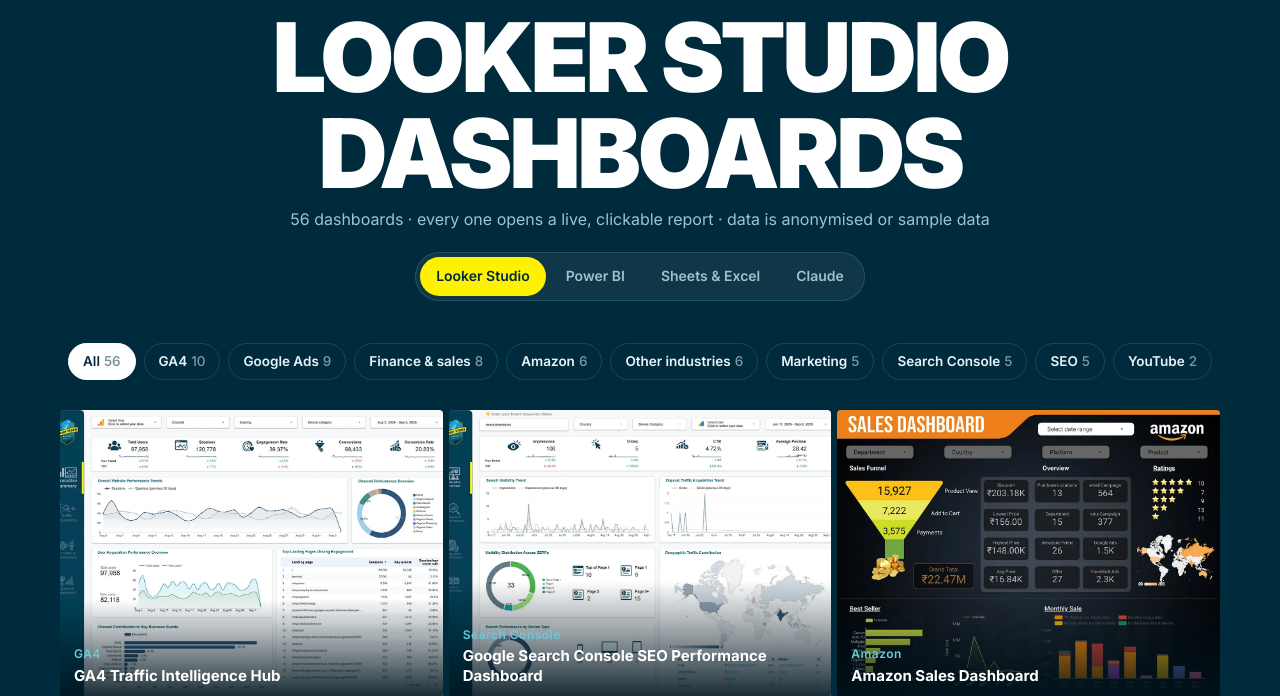
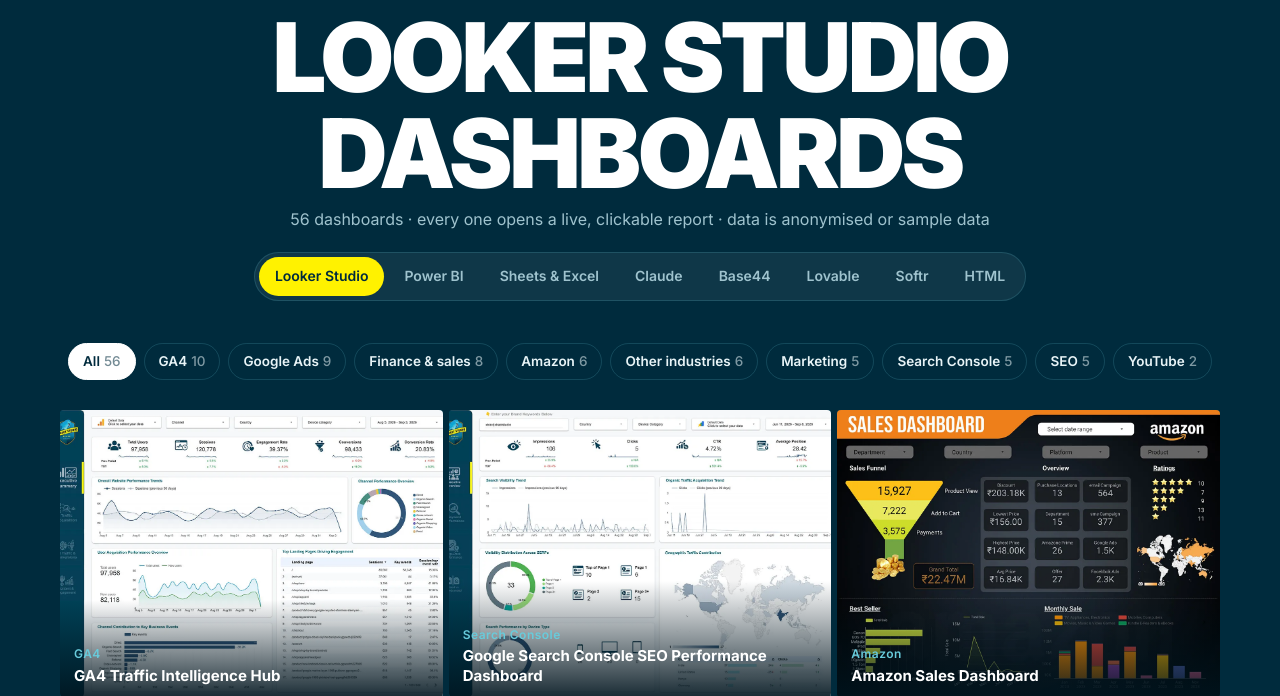
Before and after one commit to shijithpulikkal/shijithpulikkal.github.io, a PHP site: page /dashboards.html in a window 1280 px wide. Shown: the part 172-868 px from the top of the page. Run offline with PHP 8.4, Linux system fonts and the light colour scheme.

Commit message:
Add Base44, Lovable, Softr and HTML tabs to the dashboards page
Each tab has its own gallery with the app screenshot, and the viewer
links to the live app. Single-dashboard galleries show one large
centred tile without filter buttons, and the subtitle reads
"1 dashboard".

Co-Authored-By: Claude Opus 5.5 <noreply@anthropic.com>

```diff
--- a/assets/css/style.css
+++ b/assets/css/style.css
@@ -280,6 +280,7 @@ footer a:hover { color: var(--yellow); }
   .switch a { white-space: nowrap; padding: 7px 11px; font-size: 13px; }
 }
 .chips { display: flex; flex-wrap: wrap; justify-content: center; gap: 8px; margin: 22px 0 30px; }
+.chips[hidden] { display: block; height: 0; margin: 0 0 36px; overflow: hidden; }
 .chip {
   font: inherit; font-size: 13.5px; font-weight: 600; padding: 7px 14px; border-radius: 999px; cursor: pointer;
   background: transparent; color: var(--ink); border: 1px solid var(--line); transition: all .2s;
@@ -290,6 +291,9 @@ footer a:hover { color: var(--yellow); }
 
 .grid { display: grid; grid-template-columns: repeat(auto-fill, minmax(300px, 1fr)); gap: 6px; padding-bottom: 80px; }
 @media (max-width: 380px) { .grid { grid-template-columns: 1fr; } }
+.grid.single { grid-template-columns: minmax(0, 880px); justify-content: center; }
+.grid.single .tile { aspect-ratio: 16 / 9; border-radius: 10px; }
+.grid.single .tile .cap { opacity: 1; transform: none; }
 .tile {
   position: relative; display: block; width: 100%; padding: 0; border: 0; cursor: zoom-in; overflow: hidden;
   aspect-ratio: 4 / 3; background: var(--teal); border-radius: 4px; font: inherit; text-align: left;
--- a/assets/js/data.js
+++ b/assets/js/data.js
@@ -775,5 +775,41 @@ window.DASHBOARDS = [
   "url": "https://claude.ai/artifact/G9g2zBYYRhUZAU4DcuVcbe",
   "w": 1365,
   "h": 710
+ },
+ {
+  "tool": "base44",
+  "title": "Brightline Solar Marketing Overview",
+  "cat": "Marketing data app",
+  "img": "assets/dashboards/app-base44.webp",
+  "url": "https://brightline-solar-flow.base44.app",
+  "w": 1600,
+  "h": 713
+ },
+ {
+  "tool": "lovable",
+  "title": "Brightline Paid Search Performance",
+  "cat": "Paid search",
+  "img": "assets/dashboards/app-lovable.webp",
+  "url": "https://brightline-paid-dashboard.lovable.app/",
+  "w": 1410,
+  "h": 794
+ },
+ {
+  "tool": "softr",
+  "title": "ChatGPT Ads Performance",
+  "cat": "ChatGPT Ads",
+  "img": "assets/dashboards/app-softr.webp",
+  "url": "https://ivory4923.mysoftr.app/",
+  "w": 1250,
+  "h": 845
+ },
+ {
+  "tool": "html",
+  "title": "Pulse GA4 Live Dashboard",
+  "cat": "GA4 Data API",
+  "img": "assets/dashboards/app-html.webp",
+  "url": "https://xtractdesignstudio.github.io/public/ga4-pulse-dashboard.html",
+  "w": 1384,
+  "h": 896
  }
 ];
--- a/assets/js/main.js
+++ b/assets/js/main.js
@@ -51,7 +51,10 @@
   if (!gal) return;
 
   const params = new URLSearchParams(location.search);
-  const TOOLS = { looker: 'Looker Studio', powerbi: 'Power BI', sheets: 'Google Sheets & Excel', claude: 'Claude' };
+  const TOOLS = {
+    looker: 'Looker Studio', powerbi: 'Power BI', sheets: 'Google Sheets & Excel', claude: 'Claude',
+    base44: 'Base44', lovable: 'Lovable', softr: 'Softr', html: 'HTML'
+  };
   const tool = TOOLS[params.get('tool')] ? params.get('tool') : 'looker';
   const toolName = TOOLS[tool];
   const items = DASH.filter(d => d.tool === tool);
@@ -61,9 +64,10 @@
 
   document.title = `${toolName} Dashboards · Shijith Pulikkal`;
   document.getElementById('gal-title').textContent = `${toolName} Dashboards`;
+  const n = items.length, nLabel = `${n} dashboard${n === 1 ? '' : 's'}`;
   document.getElementById('gal-sub').textContent = hasLive
-    ? `${items.length} dashboards · every one opens a live, clickable report · data is anonymised or sample data`
-    : `${items.length} dashboards · click any one to view it full size · data is anonymised or sample data`;
+    ? `${nLabel} · ${n === 1 ? 'opens' : 'every one opens'} a live, clickable report · data is anonymised or sample data`
+    : `${nLabel} · click any one to view it full size · data is anonymised or sample data`;
   document.querySelectorAll('.switch a').forEach(a => a.setAttribute('aria-current', a.dataset.tool === tool ? 'true' : 'false'));
   // on narrow screens the tab strip scrolls: bring the active tab into view
   const sw = document.querySelector('.switch'), act = sw && sw.querySelector('[aria-current="true"]');
@@ -73,6 +77,7 @@
   const counts = items.reduce((m, d) => (m[d.cat] = (m[d.cat] || 0) + 1, m), {});
   const cats = ['All', ...Object.keys(counts).sort((a, b) => counts[b] - counts[a] || a.localeCompare(b))];
   const chips = document.getElementById('chips');
+  chips.hidden = cats.length <= 2; // only one topic: filter buttons add nothing
   chips.innerHTML = cats.map(c =>
     `<button class="chip" type="button" data-cat="${esc(c)}" aria-pressed="${c === 'All'}">${esc(c)}<span class="n">${c === 'All' ? items.length : counts[c]}</span></button>`
   ).join('');
@@ -85,6 +90,7 @@
 
   function render() {
     view = filter === 'All' ? items : items.filter(d => d.cat === filter);
+    gal.classList.toggle('single', view.length === 1);
     gal.innerHTML = view.map((d, i) =>
       `<button class="tile" type="button" data-i="${i}" aria-label="Open ${esc(d.title)}">
         <img src="${esc(d.img)}" alt="${esc(d.title)} ${toolName} dashboard" loading="lazy" width="${d.w}" height="${d.h}">
--- a/contact.html
+++ b/contact.html
@@ -10,7 +10,7 @@
   <link rel="preconnect" href="https://fonts.googleapis.com">
   <link rel="preconnect" href="https://fonts.gstatic.com" crossorigin>
   <link href="https://fonts.googleapis.com/css2?family=Inter:wght@300;400;500;600;700;800;900&display=swap" rel="stylesheet">
-  <link rel="stylesheet" href="assets/css/style.css?v=15">
+  <link rel="stylesheet" href="assets/css/style.css?v=18">
 </head>
 <body>
   <nav class="nav" aria-label="Main">
--- a/dashboards.html
+++ b/dashboards.html
@@ -10,7 +10,7 @@
   <link rel="preconnect" href="https://fonts.googleapis.com">
   <link rel="preconnect" href="https://fonts.gstatic.com" crossorigin>
   <link href="https://fonts.googleapis.com/css2?family=Inter:wght@300;400;500;600;700;800;900&display=swap" rel="stylesheet">
-  <link rel="stylesheet" href="assets/css/style.css?v=15">
+  <link rel="stylesheet" href="assets/css/style.css?v=18">
 </head>
 <body>
   <nav class="nav" aria-label="Main">
@@ -35,6 +35,10 @@
         <a href="dashboards.html?tool=powerbi" data-tool="powerbi">Power BI</a>
         <a href="dashboards.html?tool=sheets" data-tool="sheets">Sheets &amp; Excel</a>
         <a href="dashboards.html?tool=claude" data-tool="claude">Claude</a>
+        <a href="dashboards.html?tool=base44" data-tool="base44">Base44</a>
+        <a href="dashboards.html?tool=lovable" data-tool="lovable">Lovable</a>
+        <a href="dashboards.html?tool=softr" data-tool="softr">Softr</a>
+        <a href="dashboards.html?tool=html" data-tool="html">HTML</a>
       </div>
     </div>
     <div class="chips" id="chips" aria-label="Filter by topic"></div>
@@ -73,7 +77,7 @@
     </div>
   </footer>
 
-  <script src="assets/js/data.js?v=15"></script>
-  <script src="assets/js/main.js?v=15"></script>
+  <script src="assets/js/data.js?v=18"></script>
+  <script src="assets/js/main.js?v=18"></script>
 </body>
 </html>
--- a/index.html
+++ b/index.html
@@ -13,7 +13,7 @@
   <link rel="preconnect" href="https://fonts.googleapis.com">
   <link rel="preconnect" href="https://fonts.gstatic.com" crossorigin>
   <link href="https://fonts.googleapis.com/css2?family=Inter:ital,wght@0,300;0,400;0,500;0,600;0,700;0,800;0,900;1,900&display=swap" rel="stylesheet">
-  <link rel="stylesheet" href="assets/css/style.css?v=15">
+  <link rel="stylesheet" href="assets/css/style.css?v=18">
 </head>
 <body>
   <nav class="nav" aria-label="Main">
@@ -117,8 +117,8 @@
     </div>
   </footer>
 
-  <script src="assets/js/data.js?v=15"></script>
-  <script src="assets/js/main.js?v=15"></script>
+  <script src="assets/js/data.js?v=18"></script>
+  <script src="assets/js/main.js?v=18"></script>
   <script>document.getElementById('yr').textContent = new Date().getFullYear();</script>
 </body>
 </html>
```
Also changed, not shown: assets/dashboards/app-base44.webp (added), assets/dashboards/app-html.webp (added), assets/dashboards/app-lovable.webp (added), assets/dashboards/app-softr.webp (added).
